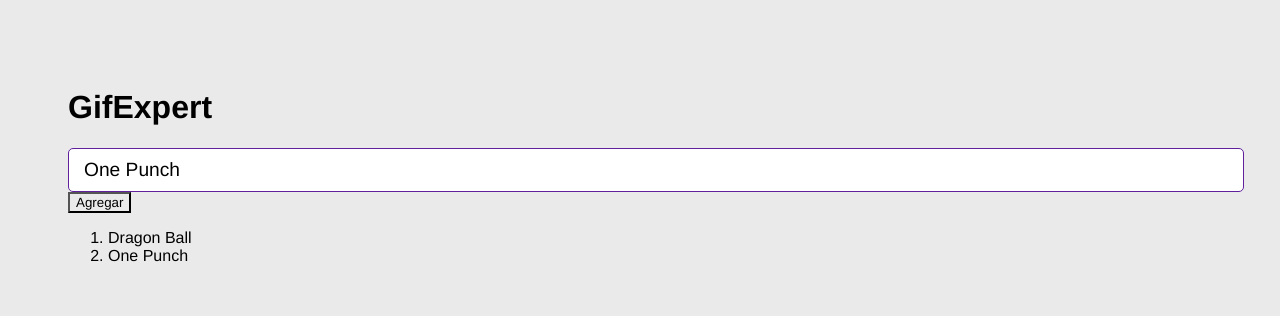
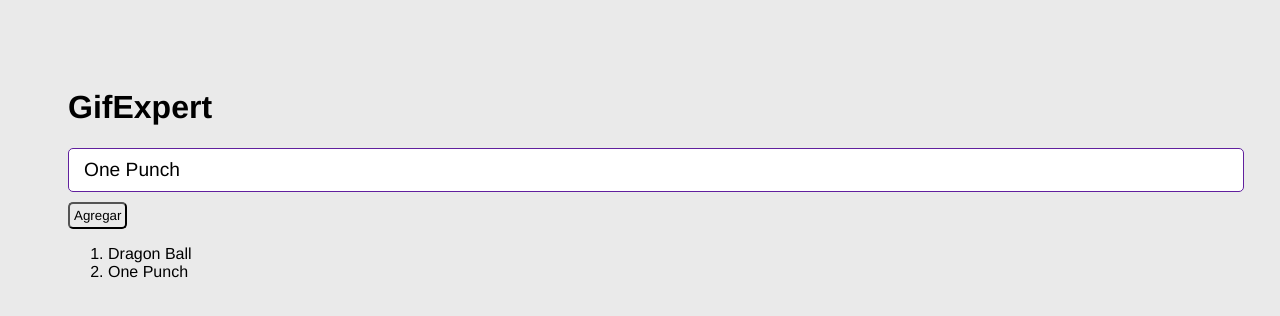
Before and after one commit to aisidr12/gifAppReact, a React (Vite) app: page / in a window 1280 px wide. Shown: the top 316 px of the page. Built offline with nearby package versions, Linux system fonts and the light colour scheme.

Commit message:
Adding Button css

```diff
--- a/src/styles.css
+++ b/src/styles.css
@@ -5,6 +5,12 @@
 
   body {
     padding: 60px;
+  }
+
+  button {
+    padding: 4px;
+    margin-top: 10px;
+    border-radius: 5px;
   }
 
   input {
```
